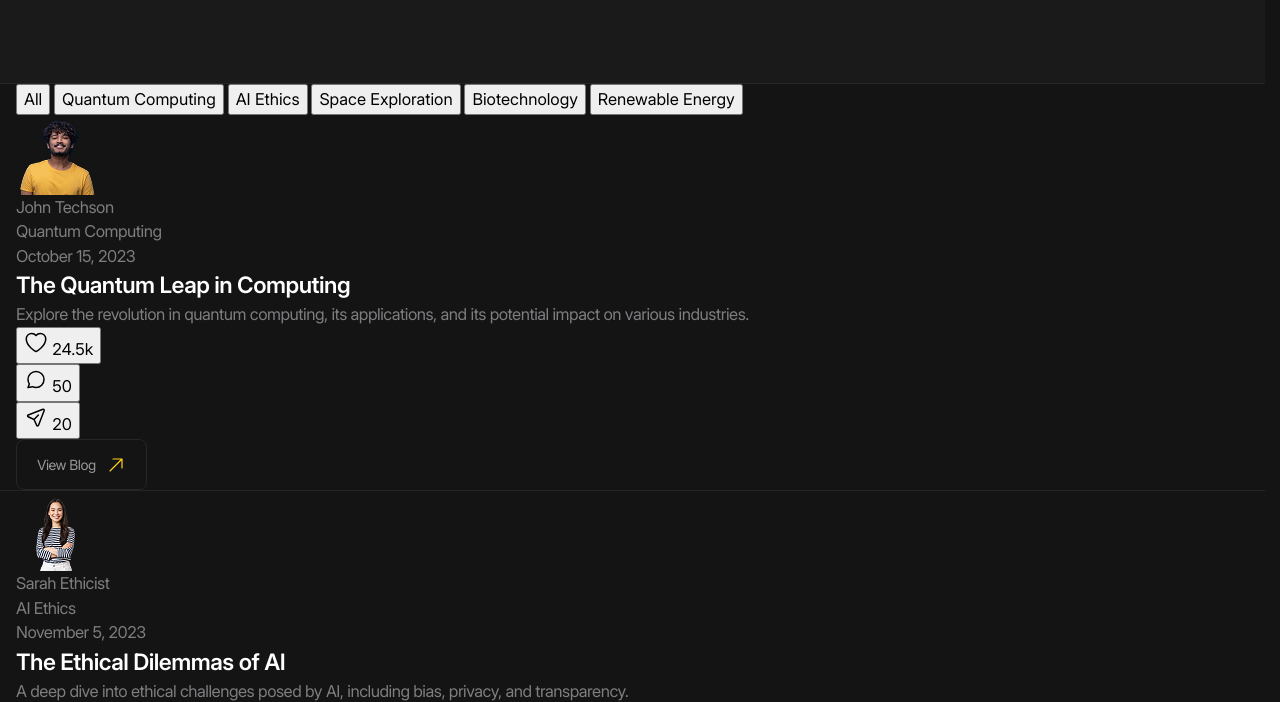
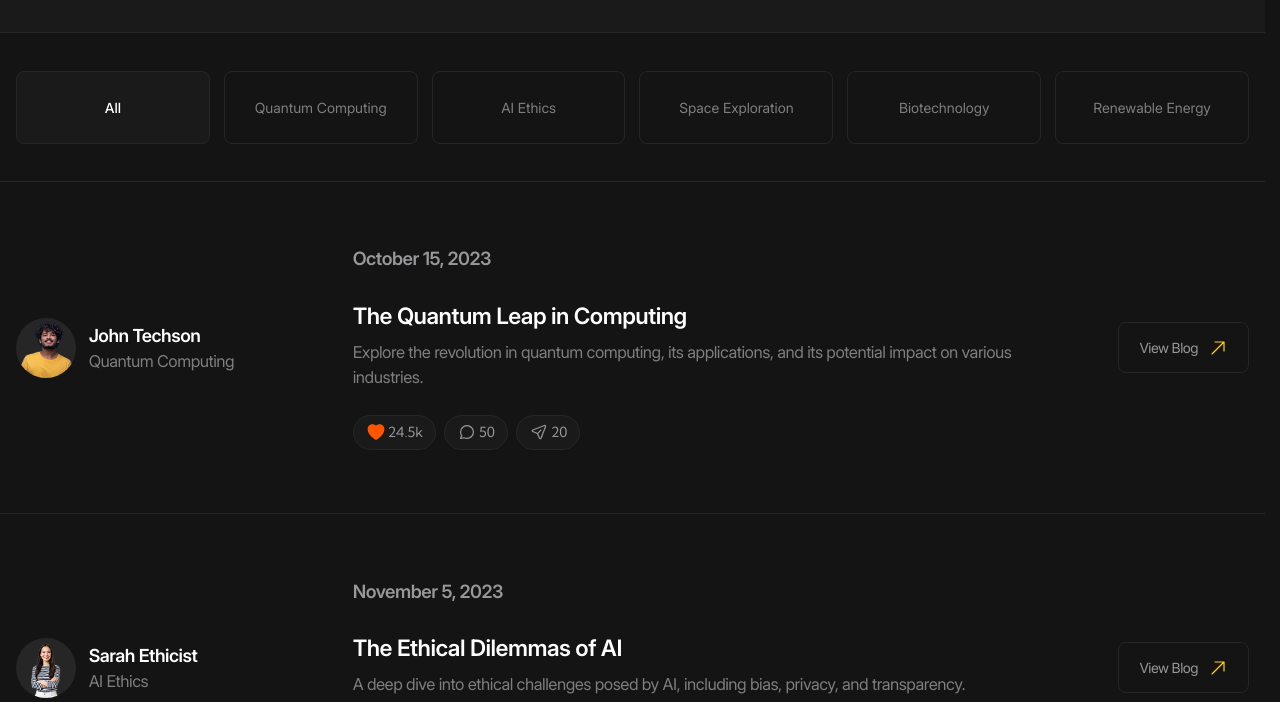
Before and after one commit to Hadoooouken/future-tech, a website with bundled scripts: page index.html in a window 1280 px wide. Shown: the part 244-946 px from the top of the page. Built offline with nearby package versions, Linux system fonts and the light colour scheme.

Commit message:
added styles and adaptive for blog sections

```diff
--- a/index.html
+++ b/index.html
@@ -250,18 +250,18 @@
                 </h3>
                 <header class="tabs__header">
                     <div class="tabs__buttons container" role="tablist" aria-labelledby="blog-category-title">
-                        <button class="tabs_button is-active" id="tab-1" type="button" role="tab"
+                        <button class="tabs__button is-active" id="tab-1" type="button" role="tab"
                             aria-controls="tabpanel-1" data-js-tabs-button aria-selected="true"
                             tabindex="-1">All</button>
-                        <button class="tabs_button" id="tab-2" type="button" role="tab" aria-controls="tabpanel-2"
+                        <button class="tabs__button" id="tab-2" type="button" role="tab" aria-controls="tabpanel-2"
                             data-js-tabs-button aria-selected="false" tabindex="-1">Quantum Computing</button>
-                        <button class="tabs_button" id="tab-3" type="button" role="tab" aria-controls="tabpanel-3"
+                        <button class="tabs__button" id="tab-3" type="button" role="tab" aria-controls="tabpanel-3"
                             data-js-tabs-button aria-selected="false" tabindex="-1">AI Ethics</button>
-                        <button class="tabs_button" id="tab-4" type="button" role="tab" aria-controls="tabpanel-4"
+                        <button class="tabs__button" id="tab-4" type="button" role="tab" aria-controls="tabpanel-4"
                             data-js-tabs-button aria-selected="false" tabindex="-1">Space Exploration</button>
-                        <button class="tabs_button" id="tab-5" type="button" role="tab" aria-controls="tabpanel-5"
+                        <button class="tabs__button" id="tab-5" type="button" role="tab" aria-controls="tabpanel-5"
                             data-js-tabs-button aria-selected="false" tabindex="-1">Biotechnology</button>
-                        <button class="tabs_button" id="tab-6" type="button" role="tab" aria-controls="tabpanel-6"
+                        <button class="tabs__button" id="tab-6" type="button" role="tab" aria-controls="tabpanel-6"
                             data-js-tabs-button aria-selected="false" tabindex="-1">Renewable Energy</button>
                     </div>
                 </header>
@@ -280,7 +280,7 @@
                                         </div>
                                     </div>
                                     <div class="blog-card__body">
-                                        <time datetime="2023-10-15" class="blog-card__date">October 15, 2023</time>
+                                        <time datetime="2023-10-15" class="blog-card__date h6">October 15, 2023</time>
                                         <div class="blog-card__info">
                                             <h4 class="blog-card__title">The Quantum Leap in Computing</h4>
                                             <div class="blog-card__description">
@@ -294,7 +294,7 @@
                                                 <li class="blog-actions__item">
                                                     <button class="blog-actions__button is-active" type="button"
                                                         aria-label="Dislike" title="Dislike">
-                                                        <span blog-actions__icon-wrapper>
+                                                        <span class="blog-actions__icon-wrapper">
                                                             <svg width="24" height="25" viewBox="0 0 24 25" fill="none"
                                                                 xmlns="http://www.w3.org/2000/svg">
                                                                 <path
@@ -309,7 +309,7 @@
                                                 <li class="blog-actions__item">
                                                     <button class="blog-actions__button" type="button"
                                                         aria-label="Discuss" title="Discuss">
-                                                        <span blog-actions__icon-wrapper>
+                                                        <span class="blog-actions__icon-wrapper">
                                                             <svg width="24" height="25" viewBox="0 0 24 25" fill="none"
                                                                 xmlns="http://www.w3.org/2000/svg">
                                                                 <path
@@ -324,7 +324,7 @@
                                                 <li class="blog-actions__item">
                                                     <button class="blog-actions__button " type="button"
                                                         aria-label="Share" title="Share">
-                                                        <span blog-actions__icon-wrapper>
+                                                        <span class="blog-actions__icon-wrapper">
                                                             <svg width="24" height="25" viewBox="0 0 24 25" fill="none"
                                                                 xmlns="http://www.w3.org/2000/svg">
                                                                 <path
@@ -355,7 +355,7 @@
                                         </div>
                                     </div>
                                     <div class="blog-card__body">
-                                        <time datetime="2023-11-05" class="blog-card__date">November 5, 2023</time>
+                                        <time datetime="2023-11-05" class="blog-card__date h6">November 5, 2023</time>
                                         <div class="blog-card__info">
                                             <h4 class="blog-card__title">The Ethical Dilemmas of AI</h4>
                                             <div class="blog-card__description">
@@ -366,9 +366,9 @@
                                         <div class="blog-card__actions blog-actions">
                                             <ul class="blog-actions__list">
                                                 <li class="blog-actions__item">
-                                                    <button class="blog-actions__button is-active" type="button"
+                                                    <button class="blog-actions__button" type="button"
                                                         aria-label="Dislike" title="Dislike">
-                                                        <span blog-actions__icon-wrapper>
+                                                        <span class="blog-actions__icon-wrapper">
                                                             <svg width="24" height="25" viewBox="0 0 24 25" fill="none"
                                                                 xmlns="http://www.w3.org/2000/svg">
                                                                 <path
@@ -383,7 +383,7 @@
                                                 <li class="blog-actions__item">
                                                     <button class="blog-actions__button" type="button"
                                                         aria-label="Discuss" title="Discuss">
-                                                        <span blog-actions__icon-wrapper>
+                                                        <span class="blog-actions__icon-wrapper">
                                                             <svg width="24" height="25" viewBox="0 0 24 25" fill="none"
                                                                 xmlns="http://www.w3.org/2000/svg">
                                                                 <path
@@ -398,7 +398,7 @@
                                                 <li class="blog-actions__item">
                                                     <button class="blog-actions__button " type="button"
                                                         aria-label="Share" title="Share">
-                                                        <span blog-actions__icon-wrapper>
+                                                        <span class="blog-actions__icon-wrapper">
                                                             <svg width="24" height="25" viewBox="0 0 24 25" fill="none"
                                                                 xmlns="http://www.w3.org/2000/svg">
                                                                 <path
@@ -429,7 +429,7 @@
                                         </div>
                                     </div>
                                     <div class="blog-card__body">
-                                        <time datetime="2023-12-10" class="blog-card__date">December 10, 2023</time>
+                                        <time datetime="2023-12-10" class="blog-card__date h6">December 10, 2023</time>
                                         <div class="blog-card__info">
                                             <h4 class="blog-card__title">The Mars Colonization Challenge</h4>
                                             <div class="blog-card__description">
@@ -440,9 +440,9 @@
                                         <div class="blog-card__actions blog-actions">
                                             <ul class="blog-actions__list">
                                                 <li class="blog-actions__item">
-                                                    <button class="blog-actions__button is-active" type="button"
+                                                    <button class="blog-actions__button" type="button"
                                                         aria-label="Dislike" title="Dislike">
-                                                        <span blog-actions__icon-wrapper>
+                                                        <span class="blog-actions__icon-wrapper">
                                                             <svg width="24" height="25" viewBox="0 0 24 25" fill="none"
                                                                 xmlns="http://www.w3.org/2000/svg">
                                                                 <path
@@ -457,7 +457,7 @@
                                                 <li class="blog-actions__item">
                                                     <button class="blog-actions__button" type="button"
                                                         aria-label="Discuss" title="Discuss">
-                                                        <span blog-actions__icon-wrapper>
+                                                        <span class="blog-actions__icon-wrapper">
                                                             <svg width="24" height="25" viewBox="0 0 24 25" fill="none"
                                                                 xmlns="http://www.w3.org/2000/svg">
                                                                 <path
@@ -472,7 +472,7 @@
                                                 <li class="blog-actions__item">
                                                     <button class="blog-actions__button " type="button"
                                                         aria-label="Share" title="Share">
-                                                        <span blog-actions__icon-wrapper>
+                                                        <span class="blog-actions__icon-wrapper">
                                                             <svg width="24" height="25" viewBox="0 0 24 25" fill="none"
                                                                 xmlns="http://www.w3.org/2000/svg">
                                                                 <path
--- /dev/null
+++ b/styles/blocks/_blog-actions.scss
@@ -0,0 +1,59 @@
+@use '../helpers/' as *;
+
+.blog-actions {
+  &__list {
+    display: flex;
+    column-gap: rem(10);
+
+    @include laptop {
+      column-gap: rem(8);
+    }
+  }
+
+  &__button {
+    display: inline-flex;
+    align-items: center;
+    padding: rem(8) rem(16);
+    column-gap: rem(4);
+    font-family: var(--font-family-accent);
+    color: var(--color-gray-60);
+    font-size: rem(18);
+    background-color: var(--color-dark-10);
+    border: var(--border);
+    border-radius: rem(100);
+
+    @include laptop {
+      column-gap: rem(2);
+      font-size: rem(14);
+      padding: rem(6) rem(12);
+    }
+
+    &.is-active {
+      svg * {
+        fill: var(--color-red);
+        stroke: var(--color-red);
+      }
+    }
+  }
+
+  &__icon-wrapper {
+    --size: #{rem(24)};
+
+    @include square(var(--size));
+
+    display: flex;
+
+    @include laptop {
+      --size: #{rem(20)};
+    }
+
+    svg {
+      width: 100%;
+      height: 100%;
+
+      * {
+        fill: transparent;
+      }
+    }
+  }
+}
--- /dev/null
+++ b/styles/blocks/_blog-card.scss
@@ -0,0 +1,48 @@
+@use '../helpers/' as *;
+
+.blog-card {
+  display: grid;
+  grid-template-columns: 24% 1fr auto;
+  column-gap: fluid(50, 28);
+  padding-block: fluid(80, 40);
+
+  @include tablet {
+    grid-template-columns: 1fr auto;
+    grid-template-areas:
+      'author link'
+      'body body';
+      row-gap: rem(30);
+  }
+
+  &__author {
+    @include tablet {
+      grid-area: author;
+    }
+  }
+
+  &__body {
+    display: grid;
+    row-gap: fluid(30, 20);
+
+    @include tablet {
+      grid-area: body;
+    }
+  }
+
+  &__date {
+    color: var(--color-gray-60);
+  }
+
+  &__info {
+    display: grid;
+    row-gap: fluid(10, 4);
+  }
+
+  &__link {
+    align-self: center;
+
+    @include tablet {
+      grid-area: link;
+    }
+  }
+}
--- /dev/null
+++ b/styles/blocks/_person-card.scss
@@ -0,0 +1,35 @@
+@use '../helpers/' as *;
+
+.person-card {
+  display: flex;
+  align-items: center;
+  column-gap: fluid(16, 8);
+
+  &__image {
+    width: rem(80);
+    border-radius: 50%;
+    background-color: var(--color-dark-15);
+
+    @include laptop {
+      width: rem(60);
+    }
+  }
+
+  &__body {
+    display: grid;
+
+    @include laptop-above {
+      row-gap: rem(2);
+    }
+  }
+
+  &__name {
+    color: var(--color-light);
+    font-size: rem(20);
+    font-weight: 600;
+
+    @include laptop {
+      font-size: rem(18);
+    }
+  }
+}
--- a/styles/blocks/_section.scss
+++ b/styles/blocks/_section.scss
@@ -4,6 +4,22 @@
   &__header {
     padding-block: fluid(120, 40);
     background-color: var(--color-dark-10);
+
+    &-inner {
+      &:has(.section__link) {
+        display: grid;
+        align-items: center;
+        column-gap: 1rem;
+
+        @include mobile-above {
+          grid-template-columns: 1fr auto;
+        }
+
+        @include mobile {
+          row-gap: rem(30);
+        }
+      }
+    }
 
     &-info {
       display: grid;
--- /dev/null
+++ b/styles/blocks/_tabs.scss
@@ -0,0 +1,60 @@
+@use '../helpers/' as *;
+
+.tabs {
+  &__header {
+    border-bottom: var(--border);
+
+    @include tablet {
+      overflow-x: auto;
+    }
+  }
+  &__buttons {
+    display: grid;
+    padding-block: fluid(50, 20);
+    grid-template-columns: repeat(6, 1fr);
+    column-gap: rem(20);
+
+    @include laptop {
+      column-gap: rem(14);
+    }
+
+    @include tablet {
+      width: max-content;
+    }
+  }
+
+  &__button {
+    padding: fluid(30, 18) rem(10);
+    color: var(--color--gray-60);
+    background-color: transparent;
+    border: var(--border);
+    border-radius: rem(8);
+    font-size: rem(18);
+
+    @include hover {
+      color: var(--color-accent);
+      border-color: var(--color-accent);
+    }
+
+    @include laptop {
+      font-size: rem(14);
+    }
+
+    &.is-active {
+      color: var(--color-light);
+      font-weight: 500;
+      background-color: var(--color-dark-10);
+      pointer-events: none;
+    }
+  }
+
+  &__content {
+    &:not(.is-active) {
+      display: none;
+    }
+
+    &:focus-visible {
+      outline-offset: -1rem;
+    }
+  }
+}
--- a/styles/main.scss
+++ b/styles/main.scss
@@ -25,6 +25,11 @@
 @use 'blocks/tile';
 @use 'blocks/card';
 
+@use 'blocks/tabs';
+@use 'blocks/person-card';
+@use 'blocks/blog-actions';
+@use 'blocks/blog-card';
+
 .header,
 main > *:not(:last-child),
 .footer {
```
Also changed, not shown: scripts/Header.js (line endings or trailing spaces), styles/main.css, 1 other file.
